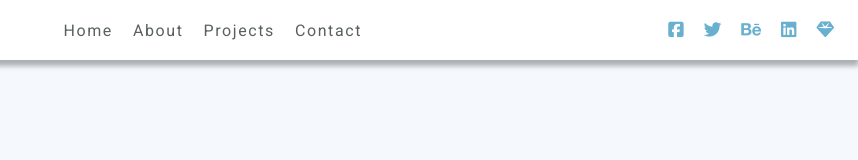
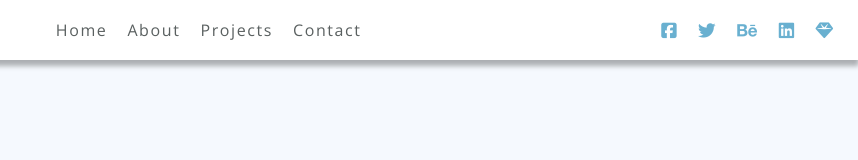
Before and after one commit to AngeloCornelio/res-navbar, a website: page index.html in a window 1280 px wide. Shown: the full height of the page, 422-1280 px from the left. Drawn offline with nearby package versions, Linux system fonts and the light colour scheme.

Commit message:
Alter specific styles to also target nav-menu

```diff
--- a/styles.css
+++ b/styles.css
@@ -27,13 +27,13 @@
 
 .nav-top li {
     display: inline;
+}
+
+a {
+    color: #5a6060;
+    letter-spacing: 0.1em;
     margin: 0.5em;
     font-family: 'Open Sans', sans-serif;
-}
-
-.nav-center a {
-    color: #5a6060;
-    letter-spacing: 0.1em;
 }
 
 .logo {
@@ -49,6 +49,7 @@
 .nav-right a {
     color: #69b0d0;
     font-size: 1.1em;
+    letter-spacing: 0;
 }
 
 .nav-right button.mobile {
```
